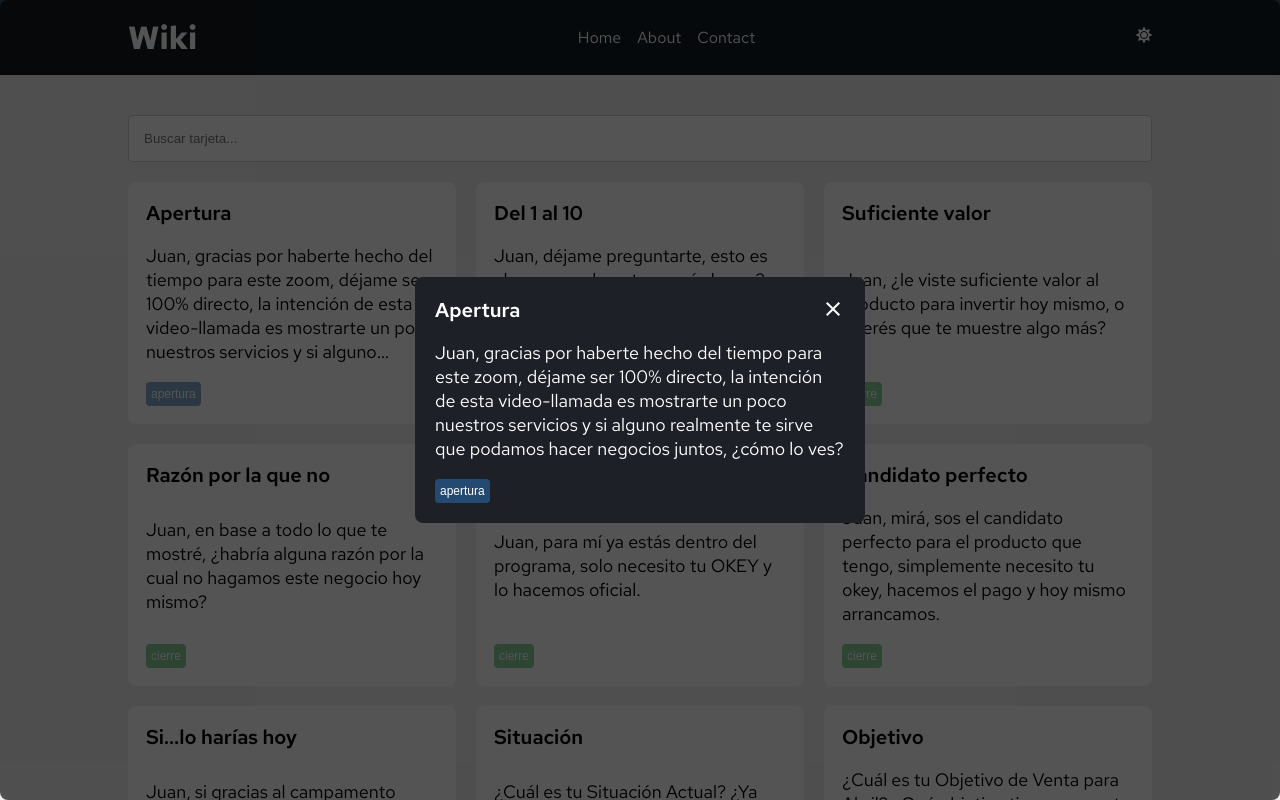
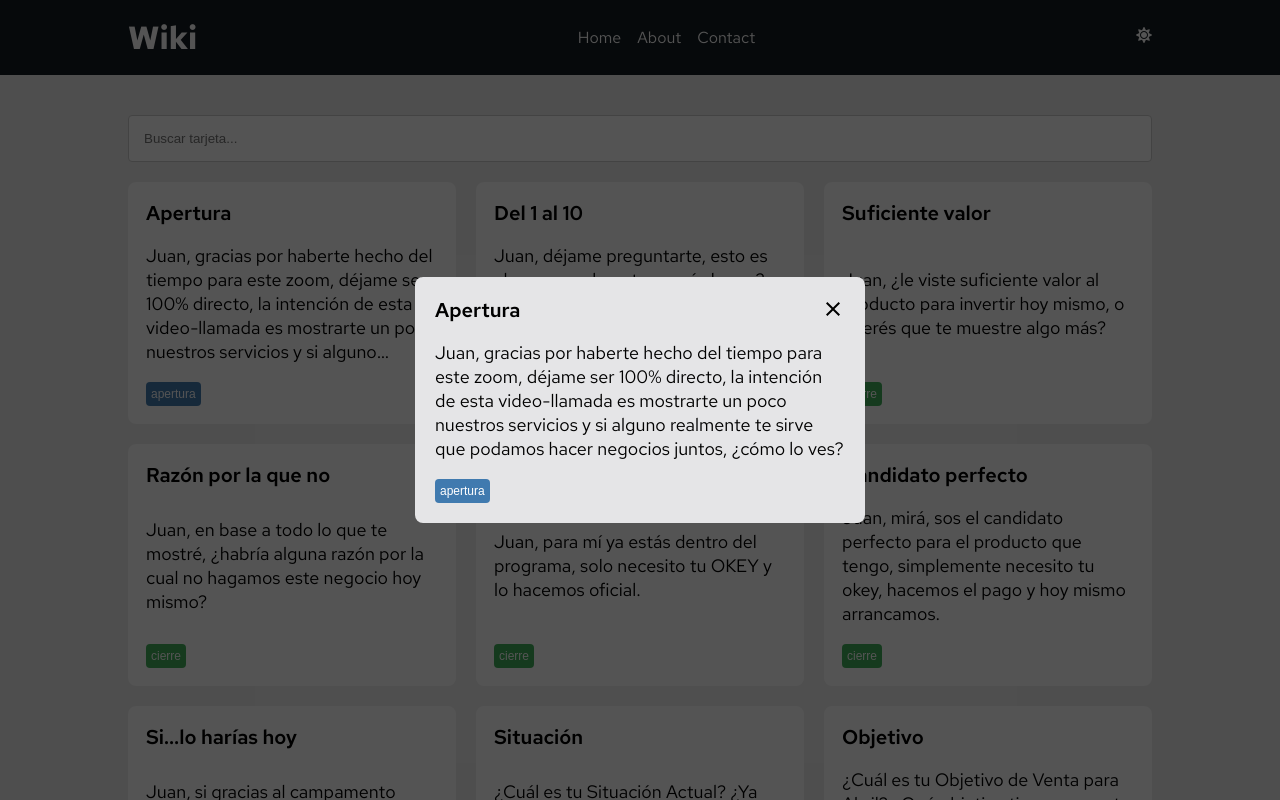
Before and after one commit to omar3119/Wiki-de-ventass, a React (Vite) app in the folder wiki-de-ventas/: page / in a window 1280 px wide. Both pictures are taken after a click on the element 292 px from the left and 303 px from the top of the page. Shown: the top 800 px of the page. Built offline with nearby package versions, Linux system fonts and the light colour scheme.

Commit message:
Añadiendo el tema dark en la car complete

```diff
--- a/wiki-de-ventas/index.html
+++ b/wiki-de-ventas/index.html
@@ -4,6 +4,7 @@
     <meta charset="UTF-8" />
     <link rel="icon" type="image/svg+xml" href="/vite.svg" />
     <meta name="viewport" content="width=device-width, initial-scale=1.0" />
+     <meta name="theme-color" content="#1e7bbf">
     <title>Vite + React</title>
     <link rel="stylesheet" href="/src/App.scss" />
     <link rel="preconnect" href="https://fonts.googleapis.com">
--- a/wiki-de-ventas/src/components/CardComplete/CardComplete.jsx
+++ b/wiki-de-ventas/src/components/CardComplete/CardComplete.jsx
@@ -6,7 +6,7 @@ import data from "../../data/data.json"; // Import the data for the CardComplete
 import "../../styles/App.scss"; // Import the styles for the CardComplete component
 
 const CardComplete = () => {
-  const { showCardComplete, setShowCardComplete, cardId } = useContext(context);
+  const { showCardComplete, setShowCardComplete, cardId, darkMode } = useContext(context);
 
   const colorMap = {
     cierre: "bg__green",
@@ -26,10 +26,10 @@ const CardComplete = () => {
 
   return (
     <div className={`bg__card-complete ${showCardComplete ? "show" : ""}`}>
-      <article className="card__complete" id={cardId}>
+      <article className={`card__complete ${cardId} ${darkMode ? "dark-theme" : ""}`}>
         <div className="card__header">
           <h2 className="card__title">{data[cardId].title}</h2>
-          <MdClose className="card__close" onClick={handleClose} />
+          <MdClose className={`card__close ${darkMode ? "card__close-theme" : ""}`} onClick={handleClose} />
         </div>
         <p className="card__description">{data[cardId].response}</p>
         <div>
--- a/wiki-de-ventas/src/styles/App.scss
+++ b/wiki-de-ventas/src/styles/App.scss
@@ -1,6 +1,5 @@
 $light-color: #eeeeee;
 $dark-color: #23262e;
-
 
 * {
   margin: 0;
@@ -48,21 +47,19 @@ $dark-color: #23262e;
   justify-content: center;
   padding: 20px;
   background-color: #000000ab;
-  border-radius: 8px;
   position: fixed;
   top: 50%;
   left: 50%;
   transform: translate(-50%, -50%);
 
-
   .card__complete {
-    background-color: #1E2028;
+    background-color: #e5e5e7;
     width: 100%;
     max-width: 450px;
     padding: 20px;
     border-radius: 8px;
     position: relative;
-    color: white;
+    color: rgb(0, 0, 0);
     display: flex;
     flex-direction: column;
     gap: 10px;
@@ -74,13 +71,20 @@ $dark-color: #23262e;
   }
   .card__close {
     cursor: pointer;
-    color: #ffffff;
+    color: #000000;
     font-size: 24px;
   }
   .card__close:hover {
     background-color: #a70a0a;
     color: #fff;
   }
+  .card__close-theme {
+    color: #ffffff;
+  }
+  .dark-theme {
+    background-color: #1e2028;
+    color: $light-color;
+  }
 }
 
 .show {
--- a/wiki-de-ventas/src/styles/Wiki.scss
+++ b/wiki-de-ventas/src/styles/Wiki.scss
@@ -57,15 +57,15 @@
   border-radius: 4px;
 }
 .card__button.bg__green {
-  background-color: #28a74688;
+  background-color: #28a746e0;
 }
 .card__button.bg__blue {
-  background-color: #286aa794;
+  background-color: #286aa7de;
 }
 .card__button.bg__yellow {
-  background-color: #eeeb4f2a;
-  color: #ffd901;
+  background-color: #e7c710;
+  color: #ffffff;
 }
 .card__button.bg__red {
-  background-color: #fa603194;
+  background-color: #fa6031ec;
 }
```
